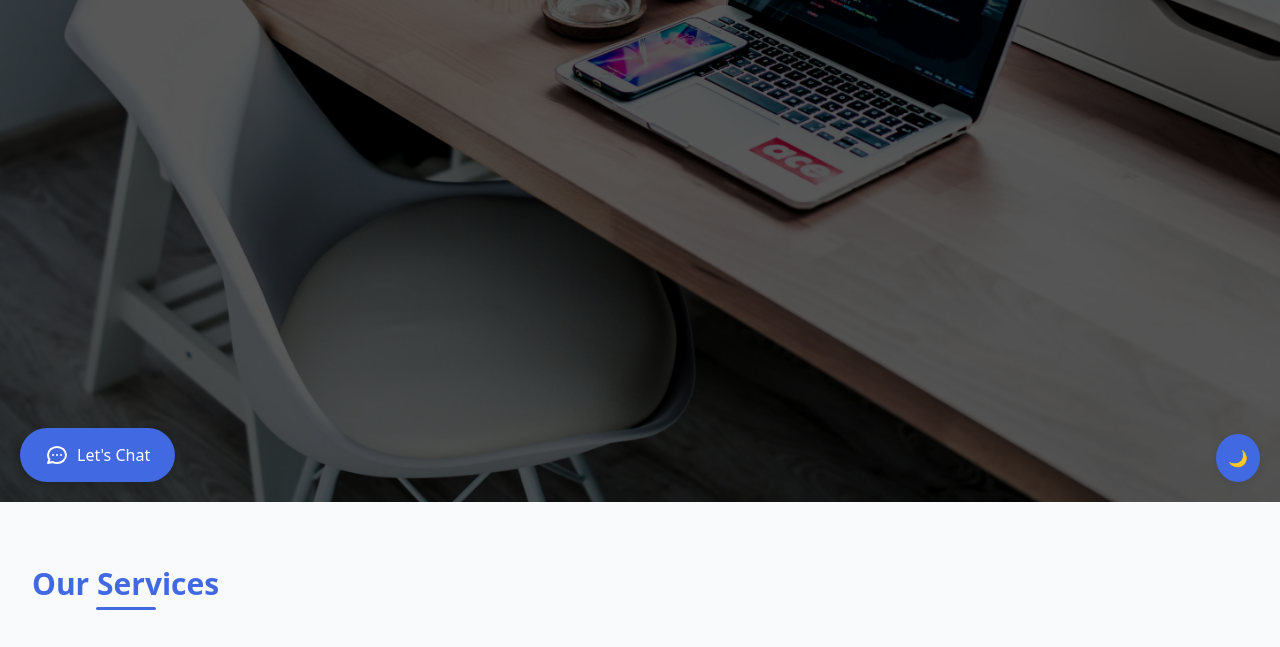
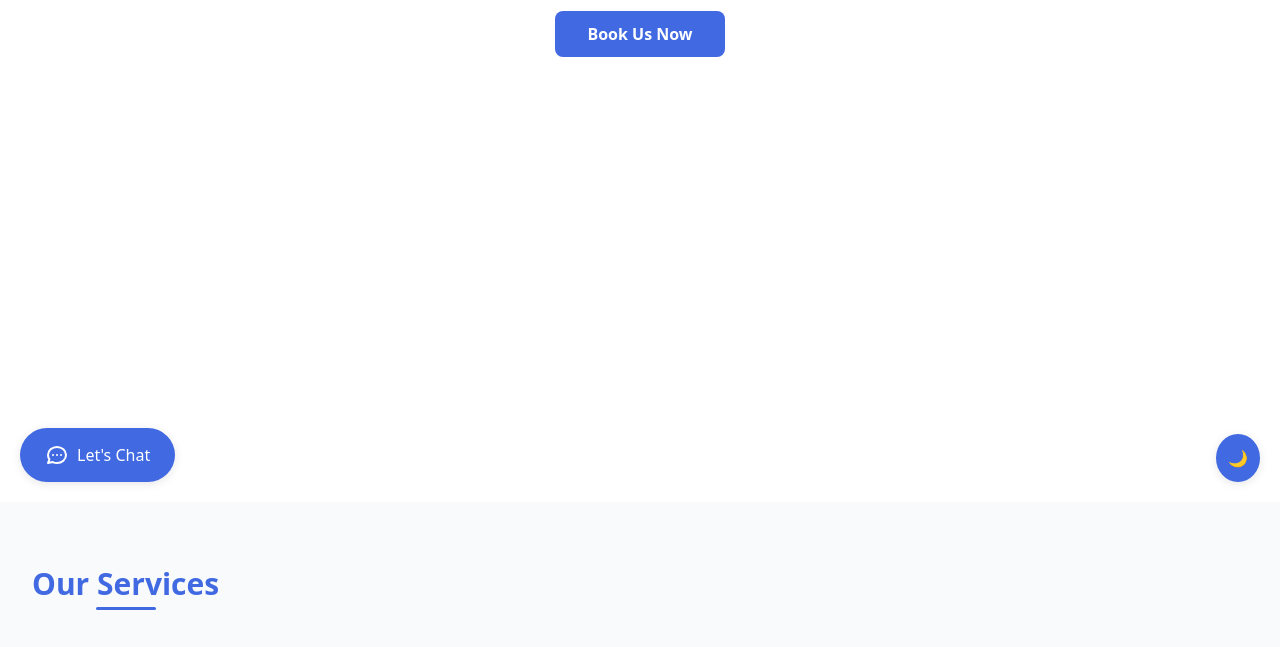
Before and after one commit to aklademarco/SyncWell-Devs, a website: page index.html in a window 1280 px wide. Shown: the part 298-945 px from the top of the page. Drawn offline with nearby package versions, Linux system fonts and the light colour scheme.

Commit message:
Comments out unused hero image styles
Temporarily disables the `.hero-image` styles by commenting them out, likely for testing or to remove unused CSS. No functional changes introduced.

```diff
--- a/styles.css
+++ b/styles.css
@@ -1,4 +1,4 @@
-.hero-image {
+/* .hero-image {
     background-image: url('/hero-image.png');
     background-size: cover;
     background-position: center;
@@ -29,7 +29,7 @@
     position: relative;
     z-index: 2;
     padding: 20px;
-  }
+  } */
 
   .hero-text {
     color: white;
```
